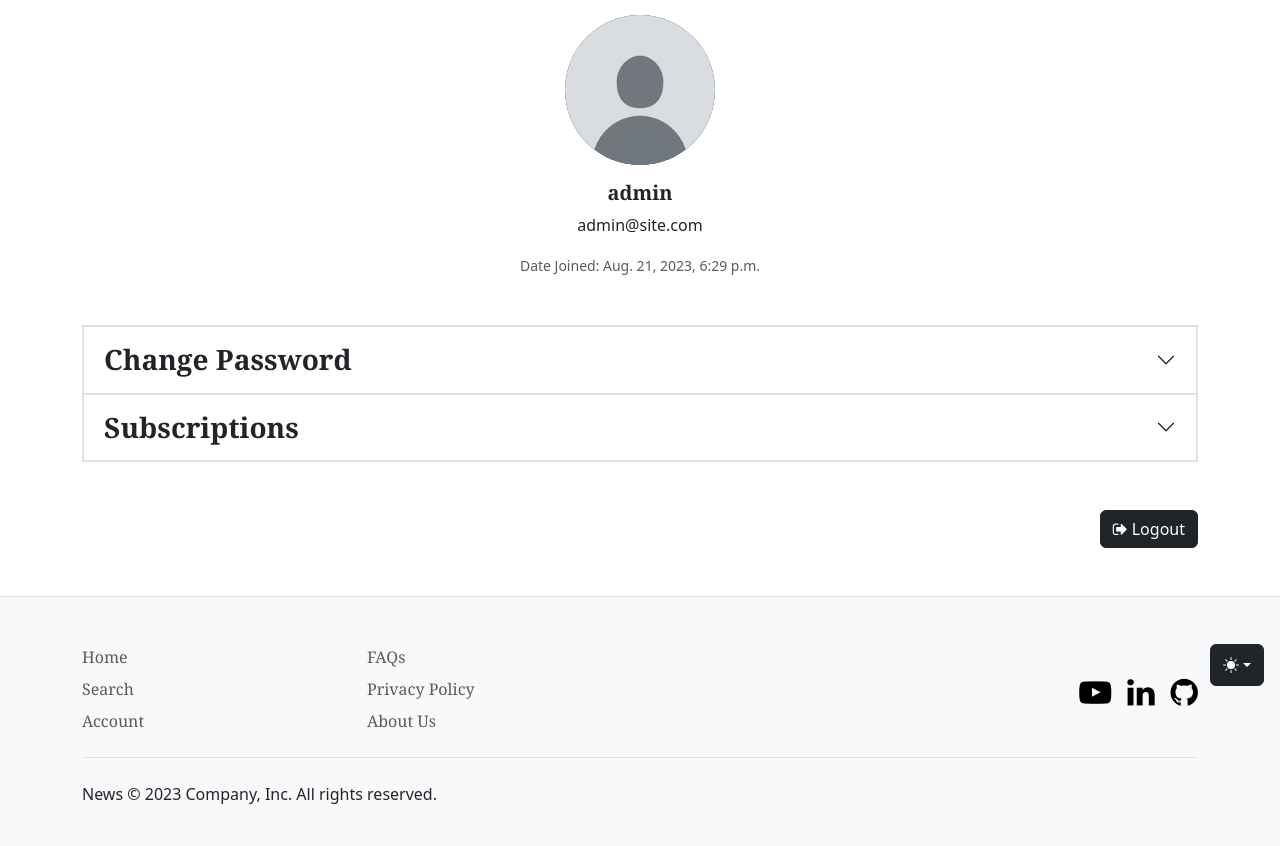
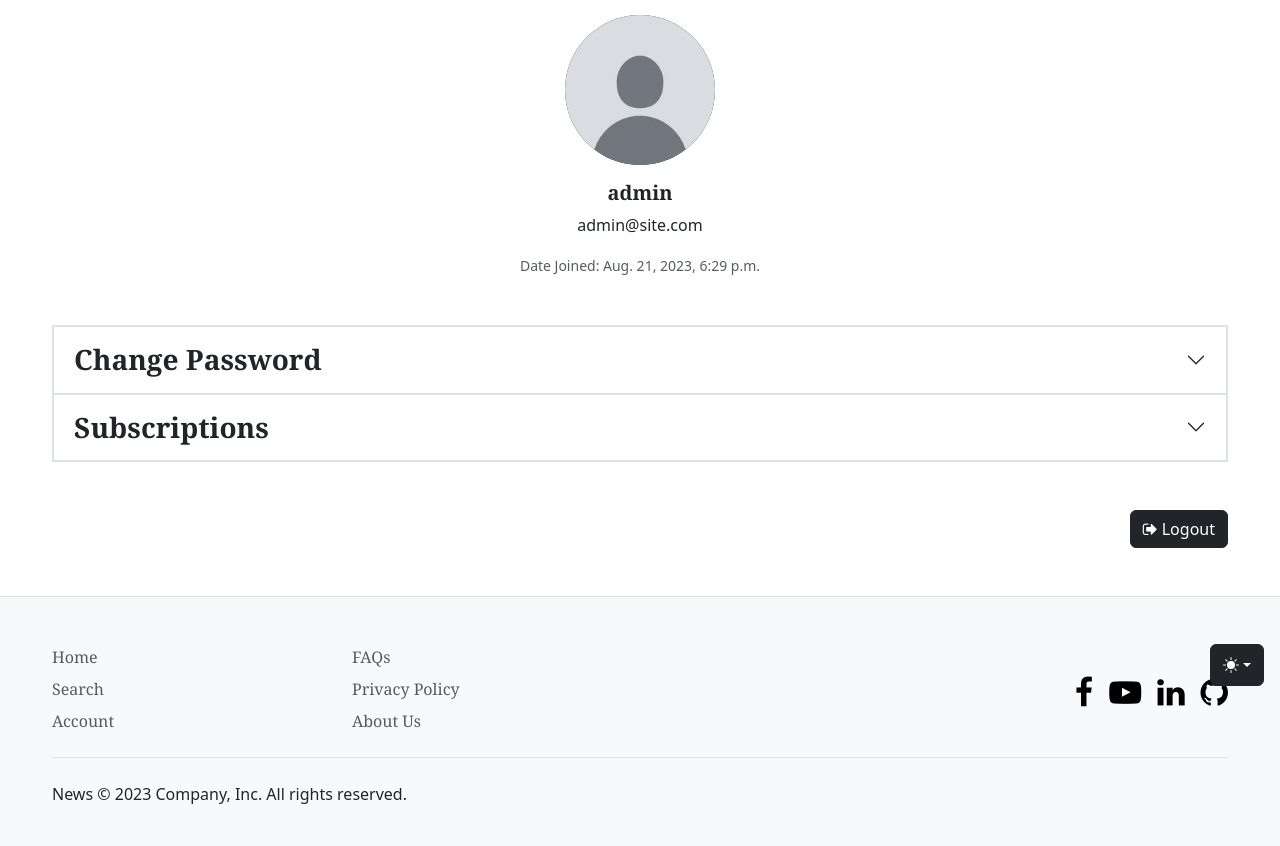
Before and after one commit to srky420/capstone-django, a Django app: page /accounts/profile in a window 1280 px wide. Shown: the part 98-944 px from the top of the page. Run offline with Django 4.2, Linux system fonts and the light colour scheme; a user stored in the database is signed in; data comes from the database, SQL or seed files in the repository; both versions use the stored data as it was after the commit; some libraries are stand-ins or nearby versions.

Commit message:
Final optimizations and bug fixes

```diff
--- a/accounts/static/accounts/styles.css
+++ b/accounts/static/accounts/styles.css
@@ -182,3 +182,9 @@ h1, h2, h3, h4, h5, h6, a {
     }
 
 }
+
+@media (min-width: 1200px) {
+    .container{
+        max-width: 1200px;
+    }
+}
--- a/accounts/templates/accounts/footer-lg.html
+++ b/accounts/templates/accounts/footer-lg.html
@@ -20,10 +20,11 @@
                 </div>
 
                 <div class="col-5 mb-3">
-                    <ul class="list-unstyled d-flex justify-content-lg-end justify-content-md-end justify-content-sm-start align-items-center h-100">
-                        <li class="ms-3"><a class="link-body-emphasis" href="#"><i class="fa fa-2x fa-youtube-play"></i></a></li>
-                        <li class="ms-3"><a class="link-body-emphasis" href="#"><i class="fa fa-2x fa-linkedin"></i></a></li>
-                        <li class="ms-3"><a class="link-body-emphasis" href="#"><i class="fa fa-2x fa-github"></i></a></li>
+                    <ul class="list-unstyled d-flex justify-content-end align-items-center h-100">
+                        <li class="ms-3"><a class="link-body-emphasis" href="https://www.facebook.com/profile.php?id=100082964377668&mibextid=ZbWKwL"><i class="fa fa-2x fa-facebook"></i></a></li>
+                        <li class="ms-3"><a class="link-body-emphasis" href="https://youtube.com/@srkydev5727?si=DXxxpW-AAnEOUCOr"><i class="fa fa-2x fa-youtube-play"></i></a></li>
+                        <li class="ms-3"><a class="link-body-emphasis" href="https://www.linkedin.com/in/shahrukh-khan-2b8968242/"><i class="fa fa-2x fa-linkedin"></i></a></li>
+                        <li class="ms-3"><a class="link-body-emphasis" href="https://github.com/srky420/"><i class="fa fa-2x fa-github"></i></a></li>
                     </ul>
                 </div>
             </div>
--- a/news/static/news/articles.js
+++ b/news/static/news/articles.js
@@ -16,7 +16,7 @@ function create_articles(articles, heading) {
                 <div class="row mb-4 h-100">
                     <div class="col-lg col-md-6 col-sm-12 px-3 d-flex flex-column" style="max-height: 300px;">
                         <h5 class="mb-0">${article.title}</h5>
-                        <small class="my-1 text-body-secondary overflow-hidden">${publishedDate} ${article.author != null ? 'by ' + article.author : ''}</small>
+                        <small class="my-1 text-body-secondary">${publishedDate} ${article.author != null ? 'by ' + article.author : ''}</small>
                         <p class="card-text mb-auto text-wrap overflow-hidden">${article.description != null ? article.description : ''}</p>
                         <a href="${article.url}" class="link-underline link-offset-3 mt-auto mb-2">
                             Continue reading
--- a/news/static/news/carousel.js
+++ b/news/static/news/carousel.js
@@ -18,7 +18,7 @@ function create_carousel(id, articles) {
                         alt="carousel-pic-1" class="carousel-img" onError="this.onerror=null; this.src='../static/news/img/placeholder.jpg';">
                     <div class="position-absolute w-100 h-100 bg-dark bg-opacity-50 bottom-0"></div>
                     <div class="container">
-                        <div class="carousel-caption text-start">
+                        <div class="carousel-caption text-start overflow-hidden">
                             <h1 class="text-light">${articles[i].title}</h1>
                             <p><a class="link-light link-underline link-underline-opacity-0 link-underline-opacity-100-hover h4" href="${articles[i].url}">Read more...</a></p>
                         </div>
--- a/news/static/news/styles.css
+++ b/news/static/news/styles.css
@@ -214,3 +214,9 @@ h1, h2, h3, h4, h5, h6, a {
     }
 
 }
+
+@media (min-width: 1200px) {
+    .container{
+        max-width: 1200px;
+    }
+}
--- a/news/templates/news/footer.html
+++ b/news/templates/news/footer.html
@@ -20,7 +20,8 @@
                 </div>
 
                 <div class="col-5 mb-3">
-                    <ul class="list-unstyled d-flex justify-content-lg-end justify-content-md-end justify-content-sm-start align-items-center h-100">
+                    <ul class="list-unstyled d-flex justify-content-end align-items-center h-100">
+                        <li class="ms-3"><a class="link-body-emphasis" href="https://www.facebook.com/profile.php?id=100082964377668&mibextid=ZbWKwL"><i class="fa fa-2x fa-facebook"></i></a></li>
                         <li class="ms-3"><a class="link-body-emphasis" href="https://youtube.com/@srkydev5727?si=DXxxpW-AAnEOUCOr"><i class="fa fa-2x fa-youtube-play"></i></a></li>
                         <li class="ms-3"><a class="link-body-emphasis" href="https://www.linkedin.com/in/shahrukh-khan-2b8968242/"><i class="fa fa-2x fa-linkedin"></i></a></li>
                         <li class="ms-3"><a class="link-body-emphasis" href="https://github.com/srky420/"><i class="fa fa-2x fa-github"></i></a></li>
--- a/news/templates/news/navbar-primary.html
+++ b/news/templates/news/navbar-primary.html
@@ -1,4 +1,4 @@
-<div class="container-lg">
+<div class="container container-lg">
     <header class="border-bottom lh-1 py-3">
         <div class="row flex-nowrap justify-content-between align-items-center">
             <div class="col-4 pt-1">
--- a/news/templates/news/tab-content.html
+++ b/news/templates/news/tab-content.html
@@ -1,7 +1,5 @@
 <div class="tab-content" id="myTabContent">
-    <div class="tab-pane fade show active" id="world-tab-pane" role="tabpanel" aria-labelledby="world-tab" tabindex="0">
-        {% include "news/carousel.html" %}
-    </div>
+    <div class="tab-pane fade show active" id="world-tab-pane" role="tabpanel" aria-labelledby="world-tab" tabindex="0"></div>
     <div class="tab-pane fade" id="business-tab-pane" role="tabpanel" aria-labelledby="business-tab" tabindex="0"></div>
     <div class="tab-pane fade" id="entertainment-tab-pane" role="tabpanel" aria-labelledby="entertainment-tab" tabindex="0"></div>
     <div class="tab-pane fade" id="general-tab-pane" role="tabpanel" aria-labelledby="general-tab" tabindex="0"></div>
```
Also changed, not shown: news/templates/news/carousel.html (deleted, +0 -50 lines), news/templates/news/index.html (+0 -27 lines), README.md, db.sqlite3.
